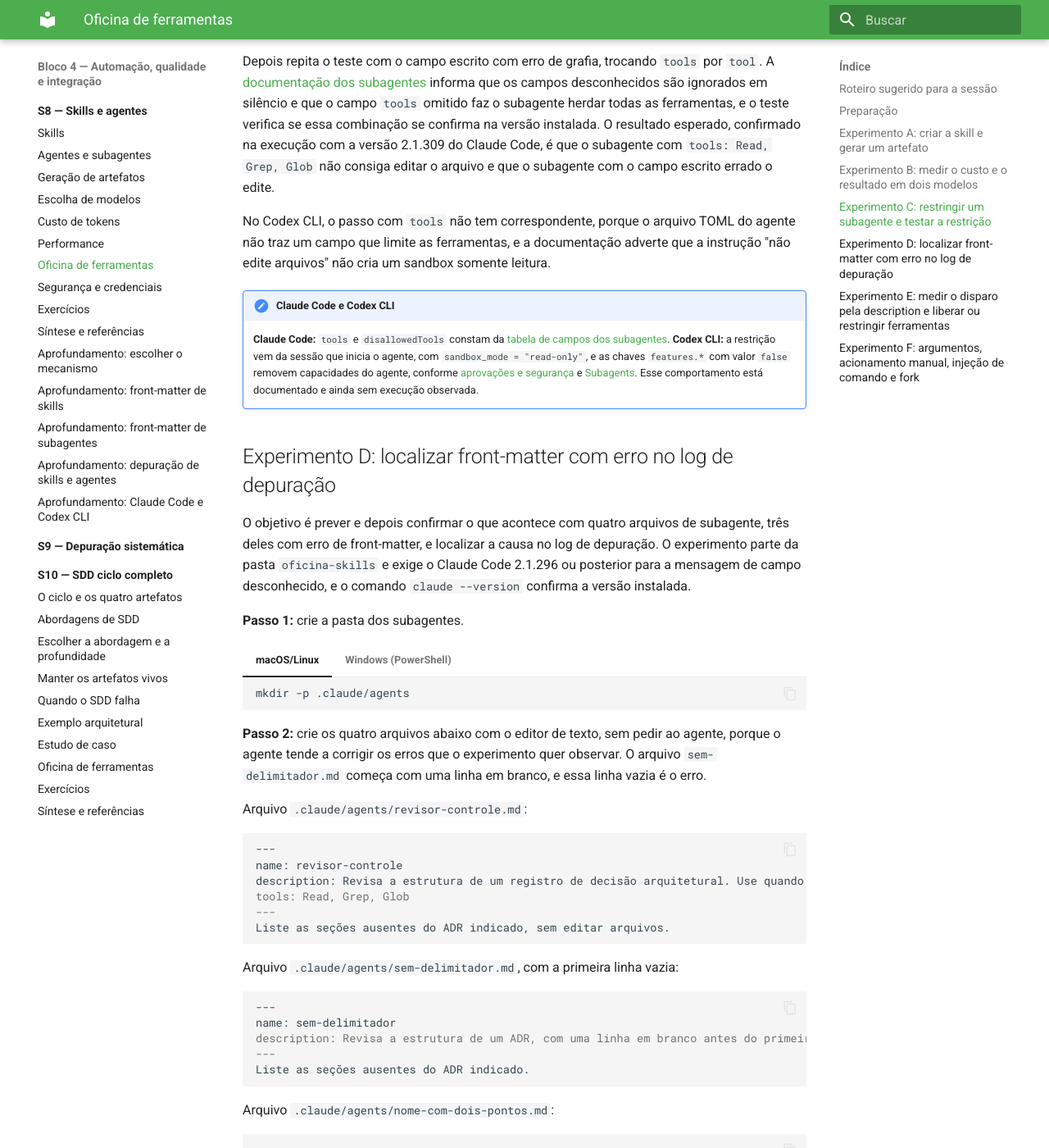
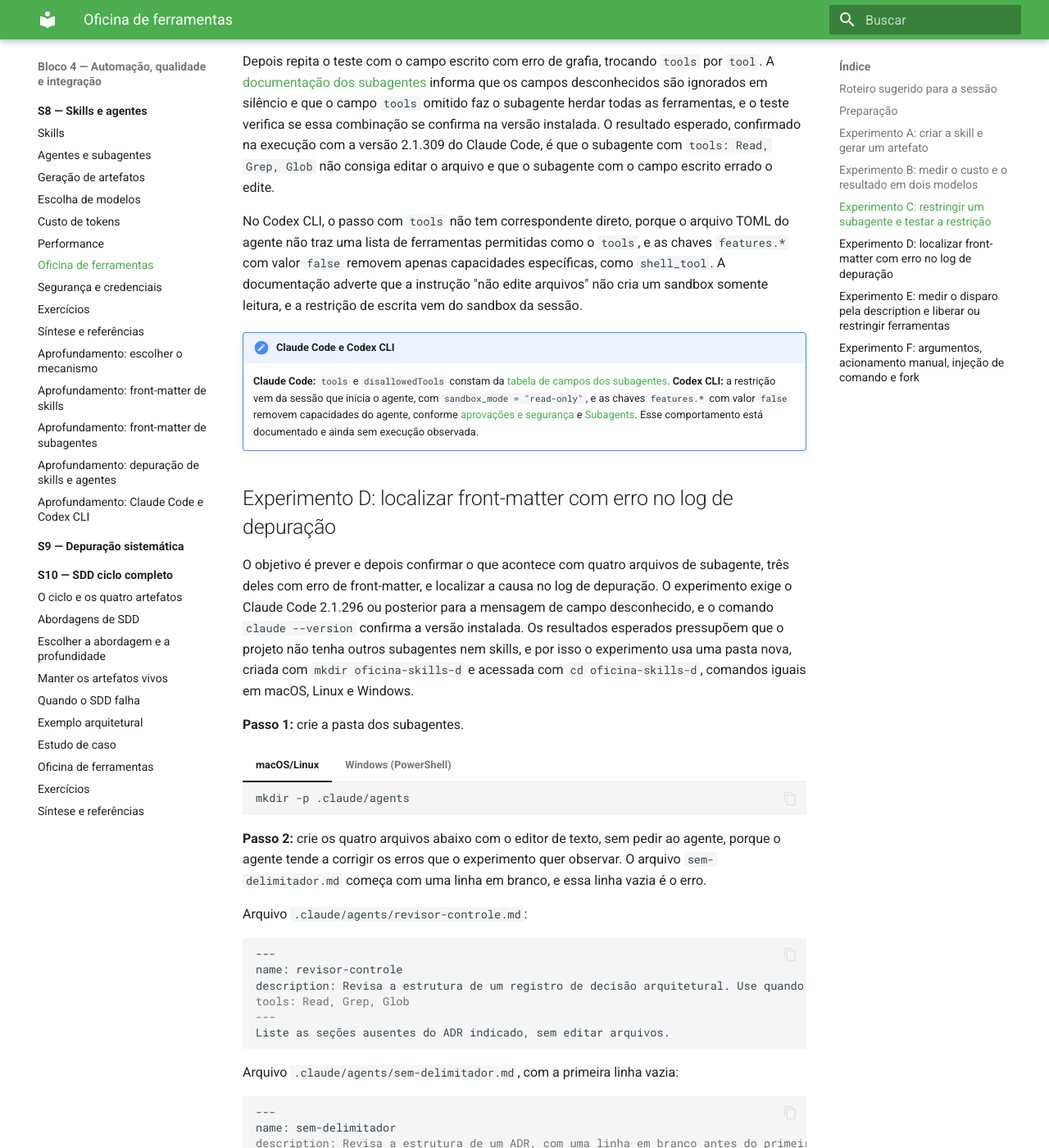
Before and after one commit to arkhibr/workshops-ia-agentica, an MkDocs documentation site: the page built from docs/sessao-08-skills-e-agentes/oficina-de-ferramentas.md, in a window 1280 px wide and 1400 px high, scrolled down 3665 px. Shown: the whole window at 82% size. Built offline with MkDocs 1.6.1 and Material for MkDocs 9.7.7, drawn with Linux system fonts in a browser that asks for light colours; some of the changed text lies outside the part shown.

Commit message:
docs: corrige os achados da revisão final da Sessão 8
Co-Authored-By: Claude Sonnet 5.5 <noreply@anthropic.com>

````diff
--- a/docs/sessao-08-skills-e-agentes/oficina-de-ferramentas.md
+++ b/docs/sessao-08-skills-e-agentes/oficina-de-ferramentas.md
@@ -113,7 +113,7 @@ Este experimento é opcional e fica fora do relógio. Peça ao agente que crie o
 
 Depois repita o teste com o campo escrito com erro de grafia, trocando `tools` por `tool`. A [documentação dos subagentes](../referencia/bibliografia.md#anthropic-subagents-no-claude-code-documentacao) informa que os campos desconhecidos são ignorados em silêncio e que o campo `tools` omitido faz o subagente herdar todas as ferramentas, e o teste verifica se essa combinação se confirma na versão instalada. O resultado esperado, confirmado na execução com a versão 2.1.309 do Claude Code, é que o subagente com `tools: Read, Grep, Glob` não consiga editar o arquivo e que o subagente com o campo escrito errado o edite.
 
-No Codex CLI, o passo com `tools` não tem correspondente, porque o arquivo TOML do agente não traz um campo que limite as ferramentas, e a documentação adverte que a instrução "não edite arquivos" não cria um sandbox somente leitura.
+No Codex CLI, o passo com `tools` não tem correspondente direto, porque o arquivo TOML do agente não traz uma lista de ferramentas permitidas como o `tools`, e as chaves `features.*` com valor `false` removem apenas capacidades específicas, como `shell_tool`. A documentação adverte que a instrução "não edite arquivos" não cria um sandbox somente leitura, e a restrição de escrita vem do sandbox da sessão.
 
 !!! note "Claude Code e Codex CLI"
     **Claude Code:** `tools` e `disallowedTools` constam da [tabela de campos dos subagentes](https://code.claude.com/docs/en/sub-agents#frontmatter-reference).
@@ -121,7 +121,7 @@ No Codex CLI, o passo com `tools` não tem correspondente, porque o arquivo TOML
 
 ## Experimento D: localizar front-matter com erro no log de depuração
 
-O objetivo é prever e depois confirmar o que acontece com quatro arquivos de subagente, três deles com erro de front-matter, e localizar a causa no log de depuração. O experimento parte da pasta `oficina-skills` e exige o Claude Code 2.1.296 ou posterior para a mensagem de campo desconhecido, e o comando `claude --version` confirma a versão instalada.
+O objetivo é prever e depois confirmar o que acontece com quatro arquivos de subagente, três deles com erro de front-matter, e localizar a causa no log de depuração. O experimento exige o Claude Code 2.1.296 ou posterior para a mensagem de campo desconhecido, e o comando `claude --version` confirma a versão instalada. Os resultados esperados pressupõem que o projeto não tenha outros subagentes nem skills, e por isso o experimento usa uma pasta nova, criada com `mkdir oficina-skills-d` e acessada com `cd oficina-skills-d`, comandos iguais em macOS, Linux e Windows.
 
 **Passo 1:** crie a pasta dos subagentes.
 
@@ -219,7 +219,7 @@ O resultado esperado, observado no `claude 2.1.309` com o modelo haiku, é o car
 
 ## Experimento E: medir o disparo pela description e liberar ou restringir ferramentas
 
-A primeira parte mede se a `description` basta para o modelo acionar uma skill, e a segunda parte mostra a diferença entre `allowed-tools` e `disallowed-tools`. Os dois testes usam `claude -p`, de modo que a equipe repete as execuções sem uma sessão interativa, e a opção `--setting-sources project,local` isola o resultado das configurações pessoais de cada máquina.
+A primeira parte mede se a `description` basta para o modelo acionar uma skill, e a segunda parte mostra a diferença entre `allowed-tools` e `disallowed-tools`. Os dois testes usam `claude -p`, de modo que a equipe repete as execuções sem uma sessão interativa, e a opção `--setting-sources project,local` isola o resultado das configurações pessoais de cada máquina. Os resultados esperados pressupõem um projeto sem outras skills, e por isso o experimento usa uma pasta nova, criada com `mkdir oficina-skills-e` e acessada com `cd oficina-skills-e`, comandos iguais em macOS, Linux e Windows.
 
 **E.1: o disparo pela description.** O nome da skill é neutro de propósito, porque um nome como `resumo-semanal-de-chamados` já dá a pista ao modelo e esconde o efeito da `description`.
 
@@ -360,7 +360,7 @@ description: Demonstra a injeção de comando.
 A versão do git neste computador é: !`git --version`. Repita essa frase exatamente, sem comentar.
 ```
 
-Sem o campo, a execução observada falhou com `Shell command permission check failed ... This command requires approval`, e a skill não foi montada. Acrescente a linha `allowed-tools: Bash(git --version)` ao front-matter e repita a chamada, e a saída observada trouxe a versão do `git` no texto.
+Sem o campo, a execução observada falhou com `Shell command permission check failed ... This command requires approval`, e a skill não foi montada. Acrescente a linha `allowed-tools: Bash(git --version)` ao front-matter e repita a chamada, e a saída observada trouxe a versão do `git` no texto. A observação foi feita no macOS, e a documentação informa que o Claude Code executa a injeção pela ferramenta Bash quando há bash disponível e pela ferramenta PowerShell quando não há, como no Windows sem Git Bash, caso em que o efeito da regra `Bash(git --version)` não foi verificado.
 
 **F.4: fork e histórico.** Crie duas skills com a mesma pergunta, `sem-fork` e `com-fork`, que diferem só pela linha `context: fork`.
 
````
Also changed, not shown: docs/sessao-08-skills-e-agentes/depuracao-de-skills-e-agentes.md (+1 -1 lines), docs/sessao-08-skills-e-agentes/escolher-o-mecanismo.md (+1 -1 lines), docs/sessao-08-skills-e-agentes/front-matter-de-skills.md (+1 -1 lines), 1 other file.
